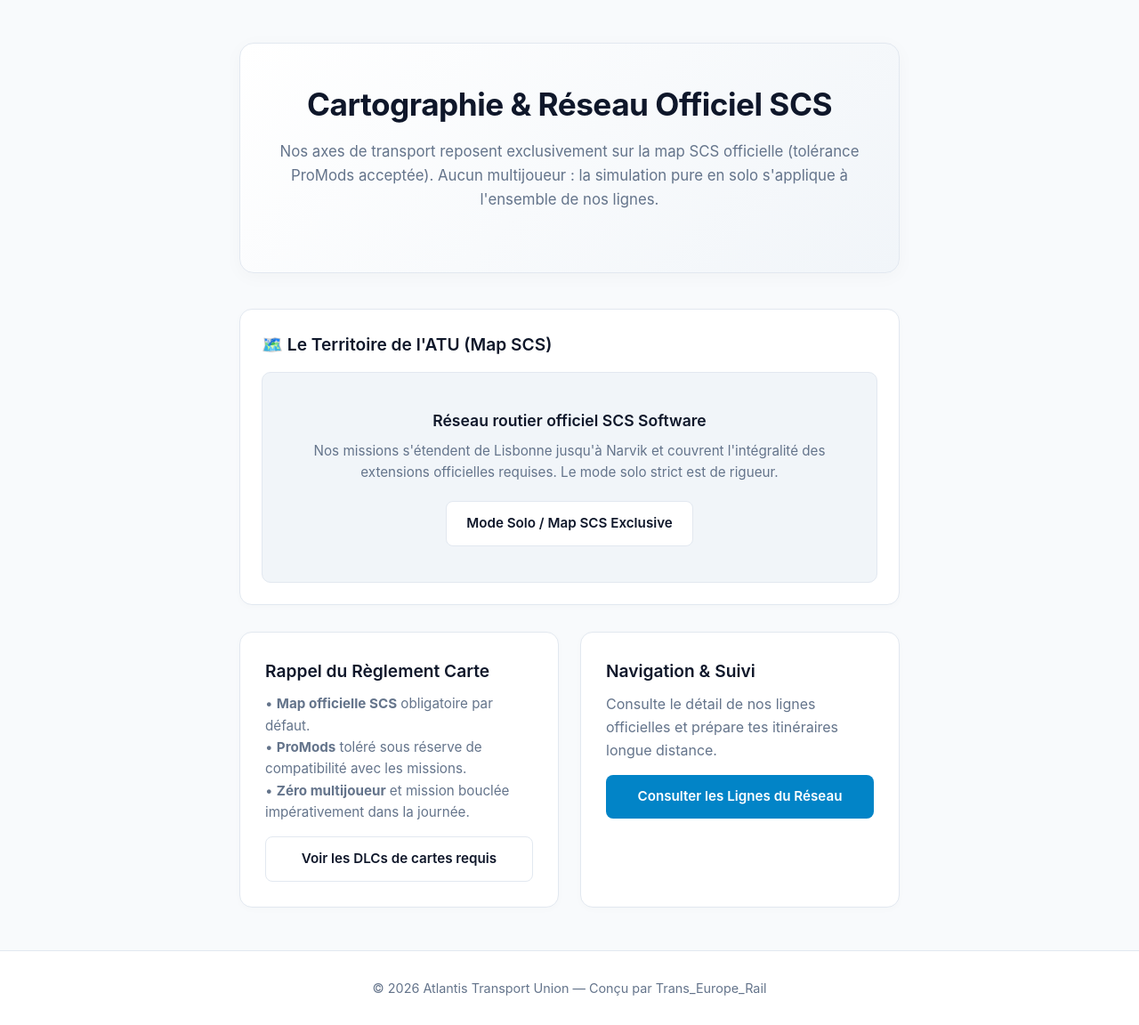
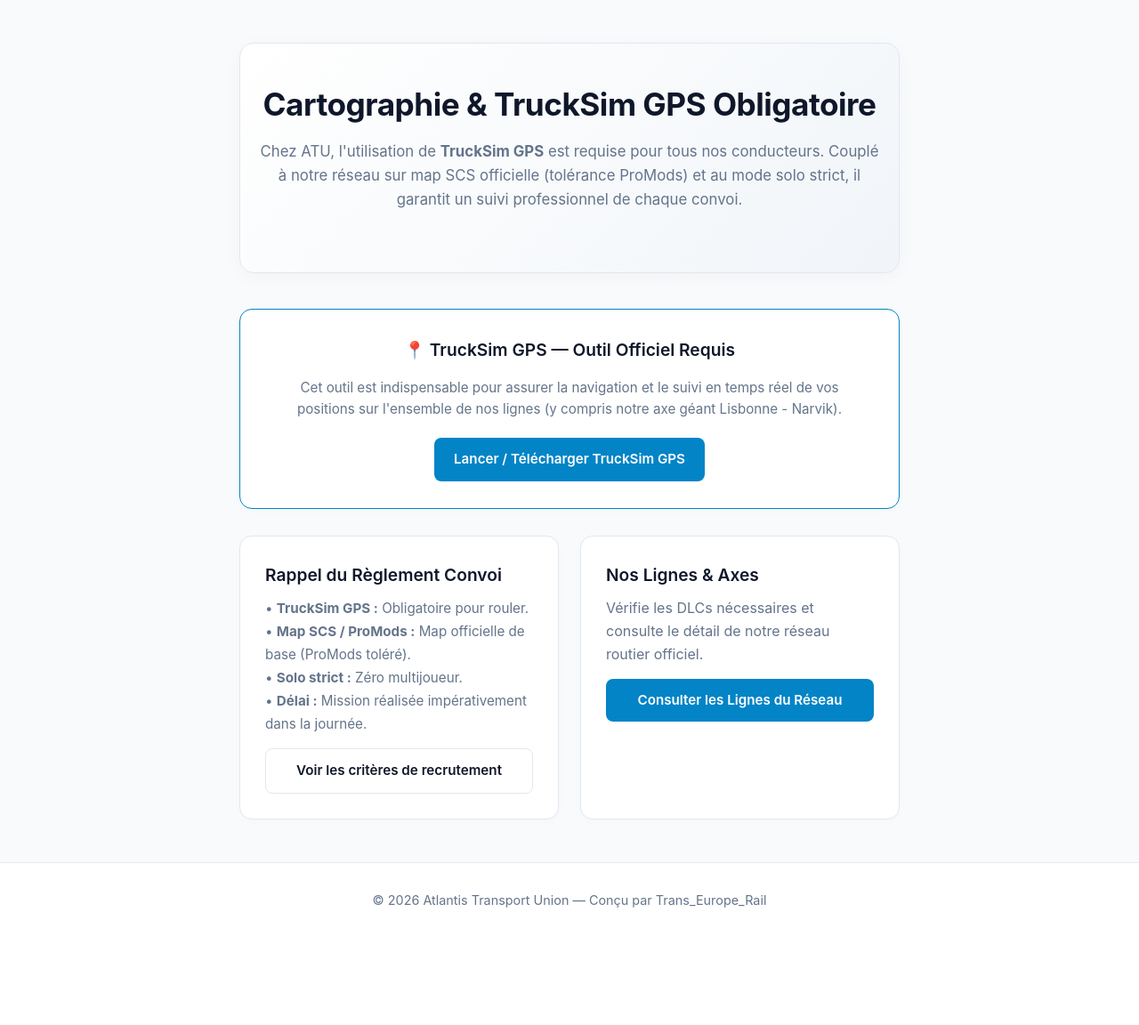
Before and after one commit to Trans-Europe-Rail/Atlantis-Transport-Union, a Flask app: page /carte in a window 1280 px wide. Shown: the part 81-1233 px from the top of the page at 89% size. After the commit the page ends 1101 px from the top, so only its background shows below. Run offline with Flask 3, Linux system fonts and the light colour scheme.

Commit message:
Update title and content for TruckSim GPS requirements

```diff
--- a/templates/carte.html
+++ b/templates/carte.html
@@ -2,7 +2,7 @@
 <html lang="fr">
 <head>
     <meta charset="UTF-8">
-    <title>{{ atu.nom }} — Carte & GPS</title>
+    <title>{{ atu.nom }} — Carte & GPS Requis</title>
     <link rel="stylesheet" href="{{ url_for('static', filename='style.css') }}">
 </head>
 <body>
@@ -25,33 +25,31 @@
 
     <main class="container">
         <section class="hero" style="padding: 40px 20px;">
-            <h2>Cartographie & Réseau Officiel SCS</h2>
-            <p>Nos axes de transport reposent exclusivement sur la map SCS officielle (tolérance ProMods acceptée). Aucun multijoueur : la simulation pure en solo s'applique à l'ensemble de nos lignes.</p>
+            <h2>Cartographie & TruckSim GPS Obligatoire</h2>
+            <p>Chez ATU, l'utilisation de <strong>TruckSim GPS</strong> est requise pour tous nos conducteurs. Couplé à notre réseau sur map SCS officielle (tolérance ProMods) et au mode solo strict, il garantit un suivi professionnel de chaque convoi.</p>
         </section>
 
-        <!-- Section Carte du Jeu / Map SCS -->
-        <div class="card" style="padding: 24px; margin-bottom: 30px; text-align: center;">
-            <h3 style="margin-bottom: 15px; text-align: left;">🗺️ Le Territoire de l'ATU (Map SCS)</h3>
-            <div style="background-color: #f1f5f9; border: 1px solid var(--border-color); border-radius: 10px; padding: 40px; text-align: center;">
-                <p style="font-size: 1.1rem; font-weight: 600; color: var(--text-main); margin-bottom: 8px;">Réseau routier officiel SCS Software</p>
-                <p style="color: var(--text-muted); font-size: 0.95rem; max-width: 600px; margin: 0 auto 20px auto;">Nos missions s'étendent de Lisbonne jusqu'à Narvik et couvrent l'intégralité des extensions officielles requises. Le mode solo strict est de rigueur.</p>
-                <span class="btn secondary" style="cursor: default;">Mode Solo / Map SCS Exclusive</span>
-            </div>
+        <!-- Section Outil Requis -->
+        <div class="card" style="padding: 30px; margin-bottom: 30px; text-align: center; border-color: var(--accent);">
+            <h3 style="margin-bottom: 15px; color: var(--text-main);">📍 TruckSim GPS — Outil Officiel Requis</h3>
+            <p style="color: var(--text-muted); font-size: 0.95rem; max-width: 650px; margin: 0 auto 20px auto;">Cet outil est indispensable pour assurer la navigation et le suivi en temps réel de vos positions sur l'ensemble de nos lignes (y compris notre axe géant Lisbonne - Narvik).</p>
+            <a href="https://trucksimgps.com" target="_blank" class="btn">Lancer / Télécharger TruckSim GPS</a>
         </div>
 
         <div class="grid">
             <div class="card">
-                <h3>Rappel du Règlement Carte</h3>
-                <p style="color: var(--text-muted); margin: 10px 0 15px 0; font-size: 0.95rem;">
-                    • <strong>Map officielle SCS</strong> obligatoire par défaut.<br>
-                    • <strong>ProMods</strong> toléré sous réserve de compatibilité avec les missions.<br>
-                    • <strong>Zéro multijoueur</strong> et mission bouclée impérativement dans la journée.
+                <h3>Rappel du Règlement Convoi</h3>
+                <p style="color: var(--text-muted); margin: 10px 0 15px 0; font-size: 0.95rem; line-height: 1.7;">
+                    • <strong>TruckSim GPS :</strong> Obligatoire pour rouler.<br>
+                    • <strong>Map SCS / ProMods :</strong> Map officielle de base (ProMods toléré).<br>
+                    • <strong>Solo strict :</strong> Zéro multijoueur.<br>
+                    • <strong>Délai :</strong> Mission réalisée impérativement dans la journée.
                 </p>
-                <a href="/lignes" class="btn secondary" style="width: 100%;">Voir les DLCs de cartes requis</a>
+                <a href="/recrutement" class="btn secondary" style="width: 100%;">Voir les critères de recrutement</a>
             </div>
             <div class="card">
-                <h3>Navigation & Suivi</h3>
-                <p style="color: var(--text-muted); margin: 10px 0 15px 0;">Consulte le détail de nos lignes officielles et prépare tes itinéraires longue distance.</p>
+                <h3>Nos Lignes & Axes</h3>
+                <p style="color: var(--text-muted); margin: 10px 0 15px 0;">Vérifie les DLCs nécessaires et consulte le détail de notre réseau routier officiel.</p>
                 <a href="/lignes" class="btn" style="width: 100%;">Consulter les Lignes du Réseau</a>
             </div>
         </div>
```
